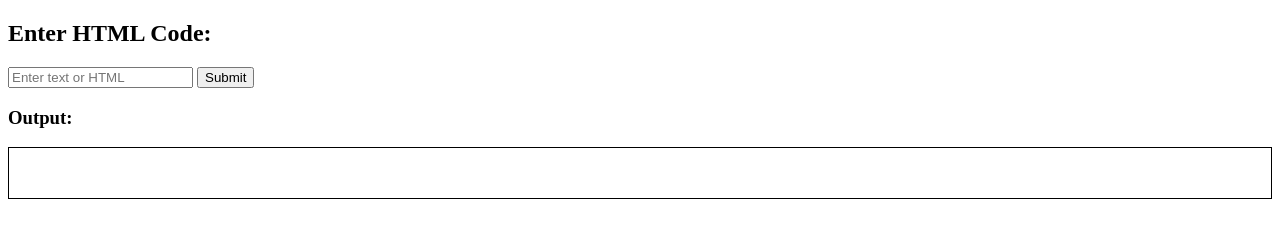
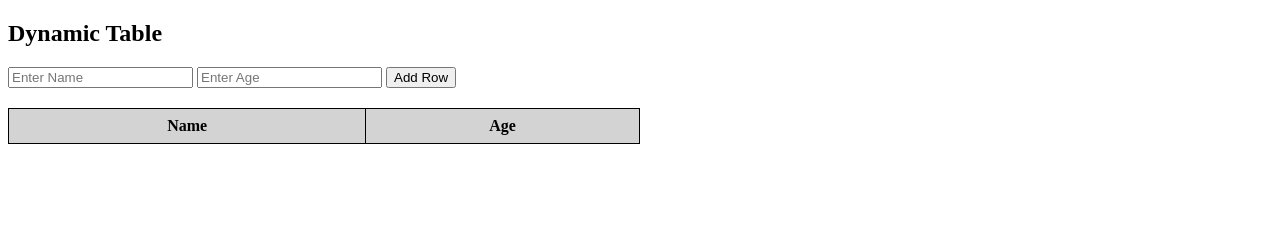
Before and after one commit to Preetham-103/Web-Dev, a plain HTML site: page HTML Injection Task.html in a window 1280 px wide. Drawn offline with Linux system fonts and the light colour scheme.

Commit message:
Add files via upload

```diff
--- a/HTML Injection Task.html
+++ b/HTML Injection Task.html
@@ -1,29 +1,68 @@
-<!-- Enter the HTML code in the input box and this functionality should reflect inside the output box-->
+<!--
+Table Manipulation with innerHTML
+
+Create a table with headers but no rows.
+Use JavaScript to add rows dynamically using innerHTML
+-->
 
 <!DOCTYPE html>
 <html lang="en">
   <head>
     <meta charset="UTF-8" />
     <meta name="viewport" content="width=device-width, initial-scale=1.0" />
-    <title>HTML Injection Experiment</title>
+    <title>Dynamic Table with innerHTML</title>
+    <style>
+      table {
+        width: 50%;
+        border-collapse: collapse;
+        margin-top: 20px;
+      }
+      th,
+      td {
+        border: 1px solid black;
+        padding: 8px;
+        text-align: center;
+      }
+      th {
+        background-color: lightgray;
+      }
+    </style>
   </head>
   <body>
-    <h2>Enter HTML Code:</h2>
-    <input type="text" id="userInput" placeholder="Enter text or HTML" />
-    <button id="btn">Submit</button>
+    <h2>Dynamic Table</h2>
+    <input type="text" id="name" placeholder="Enter Name" />
+    <input type="number" id="age" placeholder="Enter Age" />
+    <button id="addRow">Add Row</button>
 
-    <h3>Output:</h3>
-    <div
-      id="output"
-      style="border: 1px solid black; padding: 10px; min-height: 30px"
-    ></div>
+    <table id="myTable">
+      <thead>
+        <tr>
+          <th>Name</th>
+          <th>Age</th>
+        </tr>
+      </thead>
+      <tbody></tbody>
+    </table>
 
     <script>
-      document.getElementById("btn").addEventListener("click", () => {
-        let input = document.getElementById("userInput").value;
+      document.getElementById("addRow").addEventListener("click", () => {
+        let name = document.getElementById("name").value;
+        let age = document.getElementById("age").value;
+        let table = document
+          .getElementById("myTable")
+          .getElementsByTagName("tbody")[0];
 
-        // Using innerHTML (Risky: Allows HTML injection)
-        document.getElementById("output").innerHTML = input;
+        if (name === "" || age === "") {
+          alert("Please enter both Name and Age!");
+          return;
+        }
+
+        // Add new row using innerHTML
+        table.innerHTML += `<tr><td>${name}</td><td>${age}</td></tr>`;
+
+        // Clear input fields
+        document.getElementById("name").value = "";
+        document.getElementById("age").value = "";
       });
     </script>
   </body>
```
